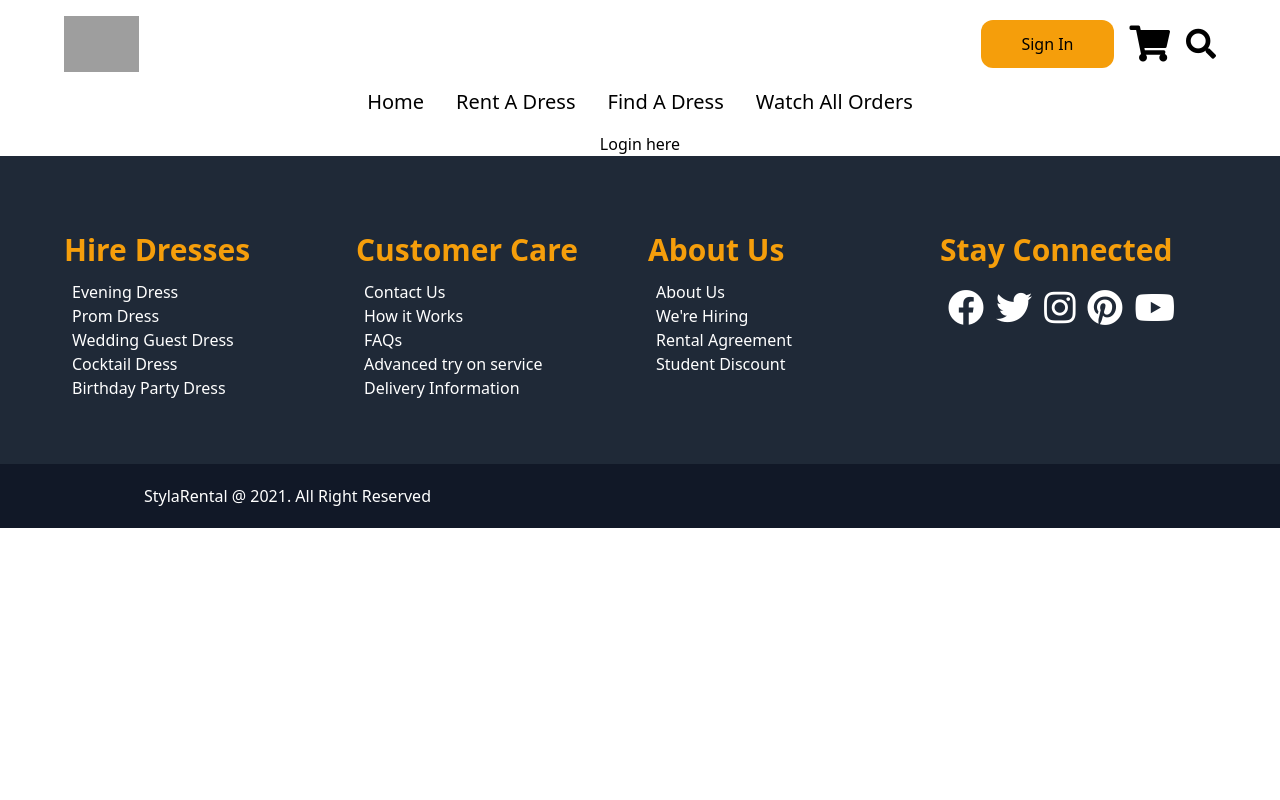
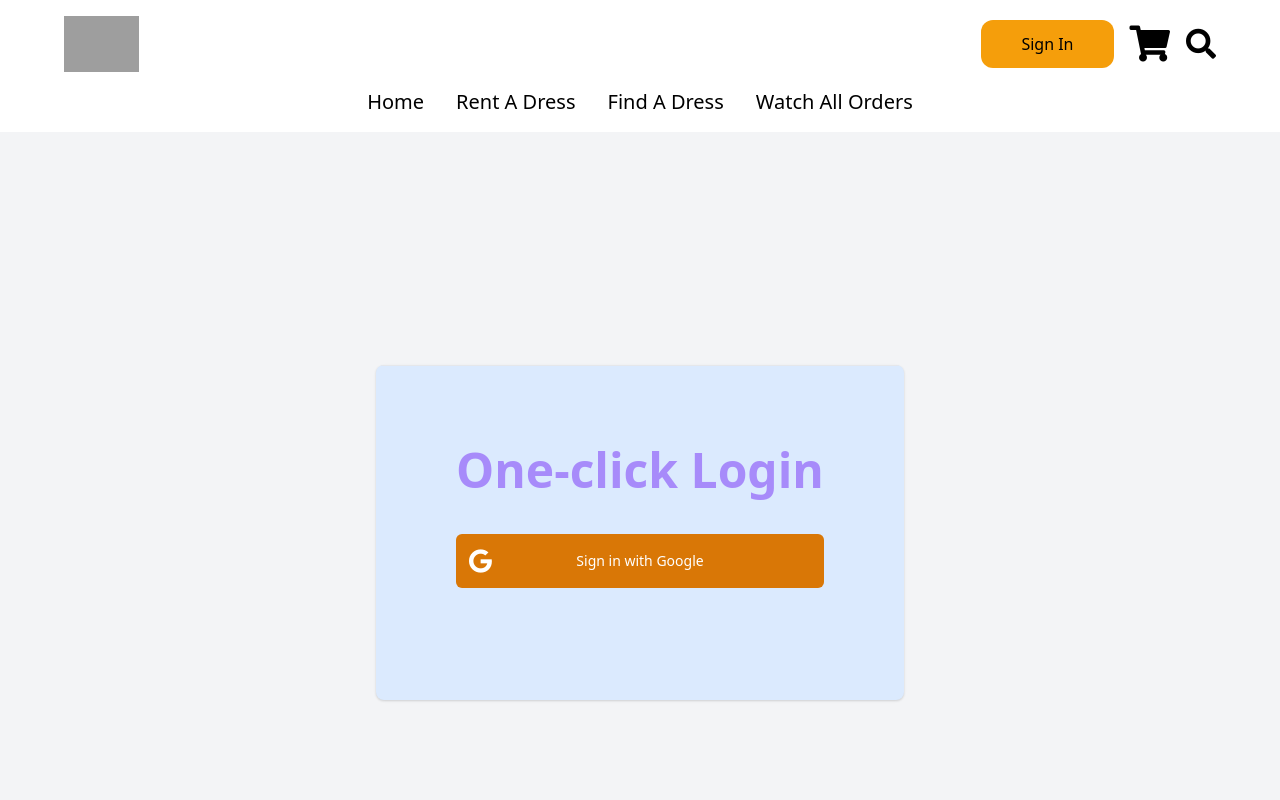
Before and after one commit to IMZihad21/Styla-Rental-Client, a React (Create React App) app: page /authorization in a window 1280 px wide. Shown: the top 800 px of the page. Built offline with nearby package versions, Linux system fonts and the light colour scheme; grey boxes are pictures that could not be loaded.

Commit message:
Created login page
Signed-off-by: ZèD <imzihad@gmail.com>

```diff
--- a/src/Pages/Authorization/Authorization.js
+++ b/src/Pages/Authorization/Authorization.js
@@ -2,8 +2,22 @@ import React from 'react';
 
 const Authorization = () => {
     return (
-        <div>
-            Login here
+        <div className="bg-gray-100">
+            <div className="w-9/12 m-auto py-16 min-h-screen flex items-center justify-center">
+                <div className="bg-blue-100 shadow overflow-hidden sm:rounded-lg pb-8">
+                    <div className="border-t border-gray-200 text-center pt-8 md:p-20">
+                        <h1 className="text-5xl font-bold text-purple-400">One-click Login</h1>
+                        {/* Condition placeholeder */}
+                        <button className="group relative w-full flex justify-center py-4 px-8 mt-10 border border-transparent text-sm font-medium rounded-md text-white bg-yellow-600 hover:bg-yellow-700 focus:outline-none focus:ring-2 focus:ring-offset-2 focus:ring-yellow-500"
+                        >
+                            <span className="absolute left-0 inset-y-0 flex items-center pl-3">
+                                <i className="text-2xl my-auto pr-3 fab fa-google"></i>
+                            </span>
+                            Sign in with Google
+                        </button>
+                    </div>
+                </div>
+            </div>
         </div>
     );
 };
```
